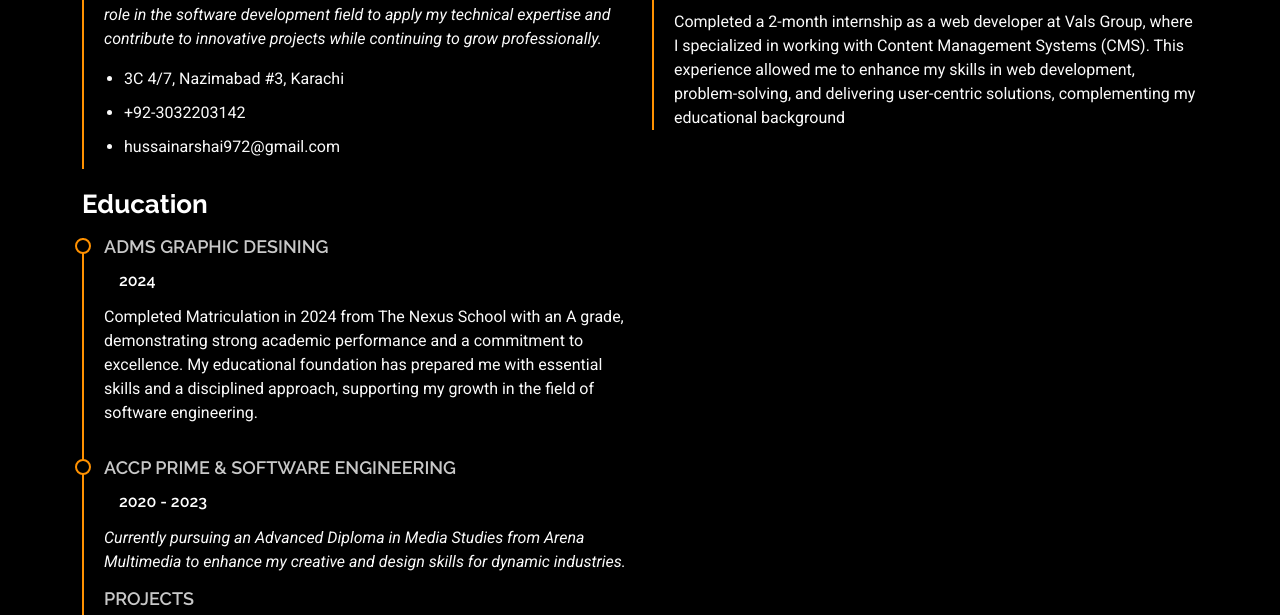
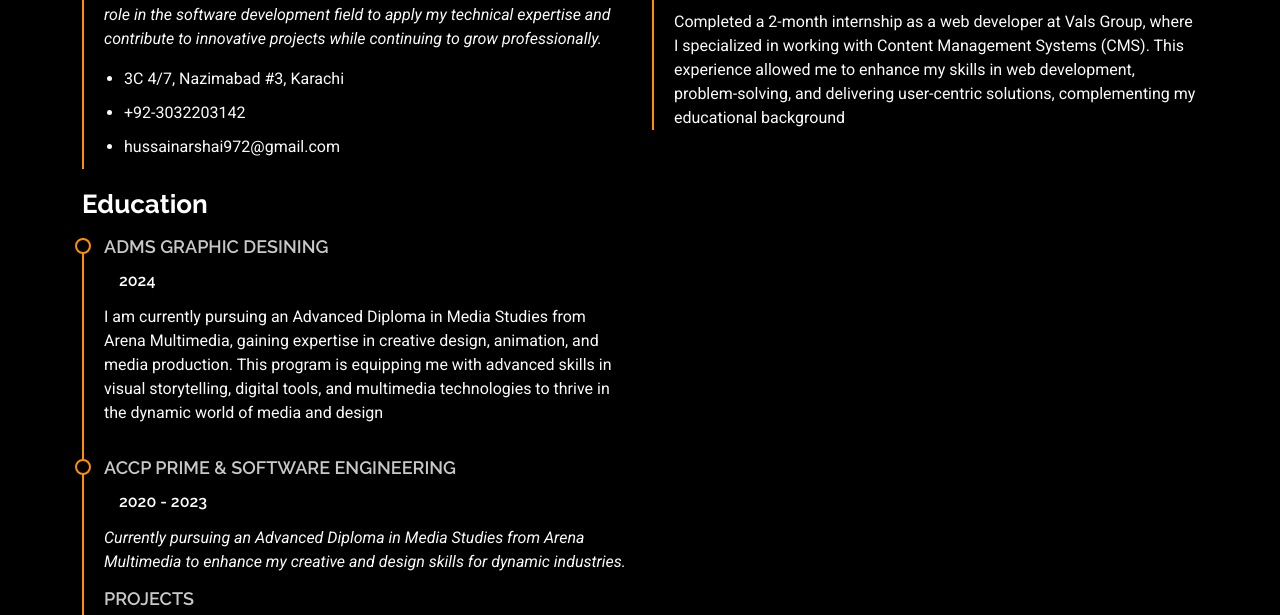
Before and after one commit to adeen-hussain/portfolio, a plain HTML site: page resume.html in a window 1280 px wide. Shown: the part 585-1200 px from the top of the page. Drawn offline with Linux system fonts and the light colour scheme.

Commit message:
Update resume.html

```diff
--- a/resume.html
+++ b/resume.html
@@ -113,7 +113,7 @@
             <div class="resume-item">
               <h4>ADMS Graphic Desining</h4>
               <h5>2024</h5>
-              <p>Completed Matriculation in 2024 from The Nexus School with an A grade, demonstrating strong academic performance and a commitment to excellence. My educational foundation has prepared me with essential skills and a disciplined approach, supporting my growth in the field of software engineering.</p>
+              <p>I am currently pursuing an Advanced Diploma in Media Studies from Arena Multimedia, gaining expertise in creative design, animation, and media production. This program is equipping me with advanced skills in visual storytelling, digital tools, and multimedia technologies to thrive in the dynamic world of media and design</p>
             </div><!-- Edn Resume Item -->
 
             <div class="resume-item">
```
